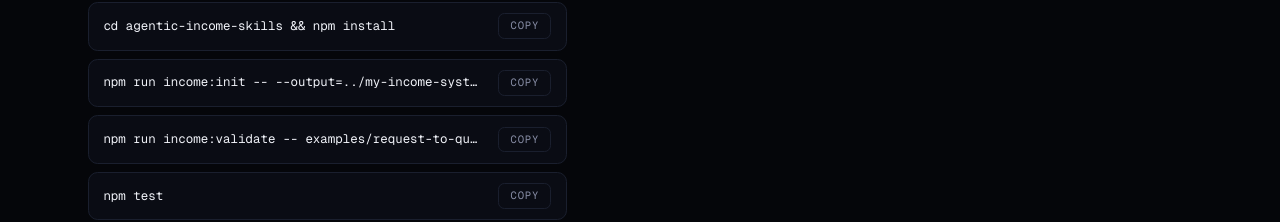
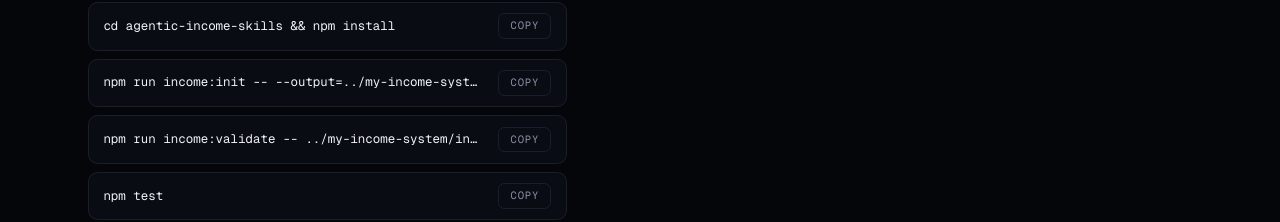
Before and after one commit to frankxai/agenticincome, a Next.js app: page / in a window 1280 px wide. Shown: the part 6090-6312 px from the top of the page. Built offline with nearby package versions, Linux system fonts and the light colour scheme.

Commit message:
fix: harden public install truth

```diff
--- a/components/PackTerminal.tsx
+++ b/components/PackTerminal.tsx
@@ -7,7 +7,7 @@ const INSTALL = [
   'git clone https://github.com/frankxai/agentic-income-skills.git',
   'cd agentic-income-skills && npm install',
   'npm run income:init -- --output=../my-income-system',
-  'npm run income:validate -- examples/request-to-quote-desk/income-system.json',
+  'npm run income:validate -- ../my-income-system/income-system.json',
   'npm test',
 ]
 
```
